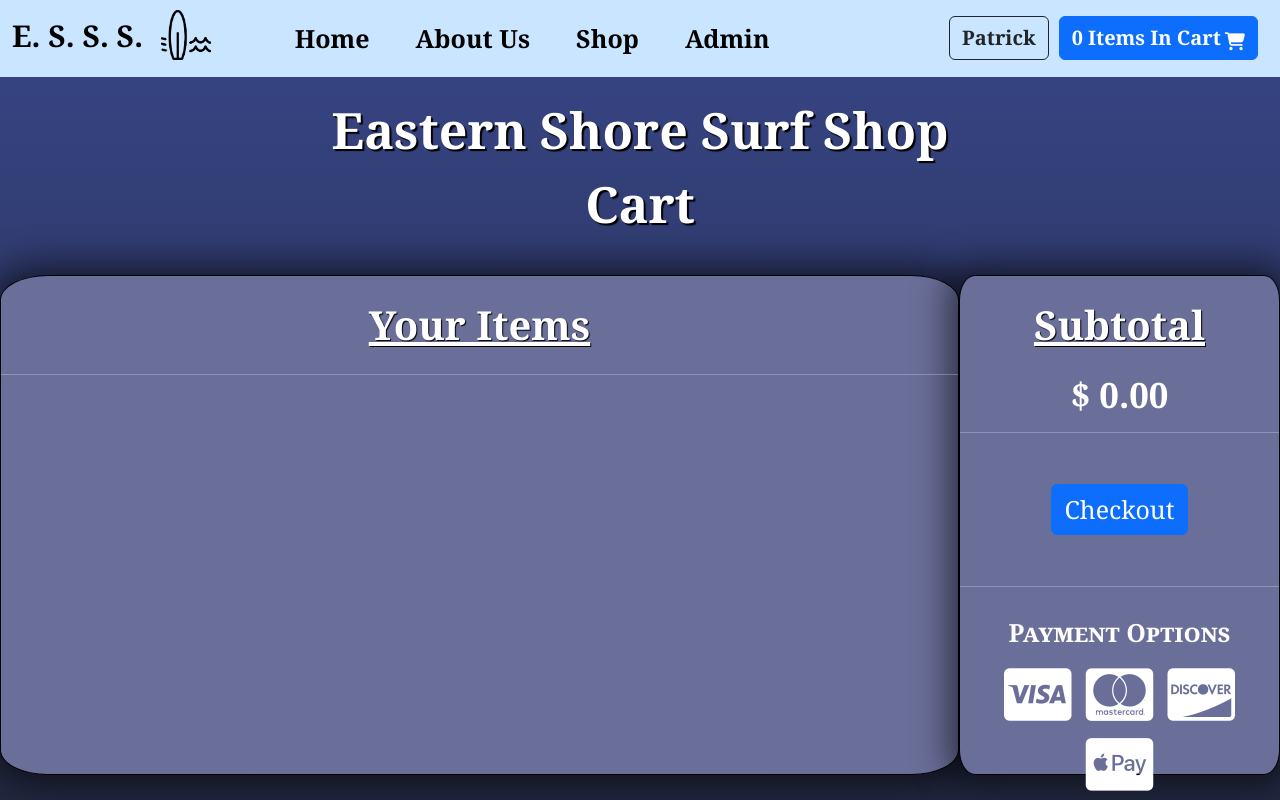
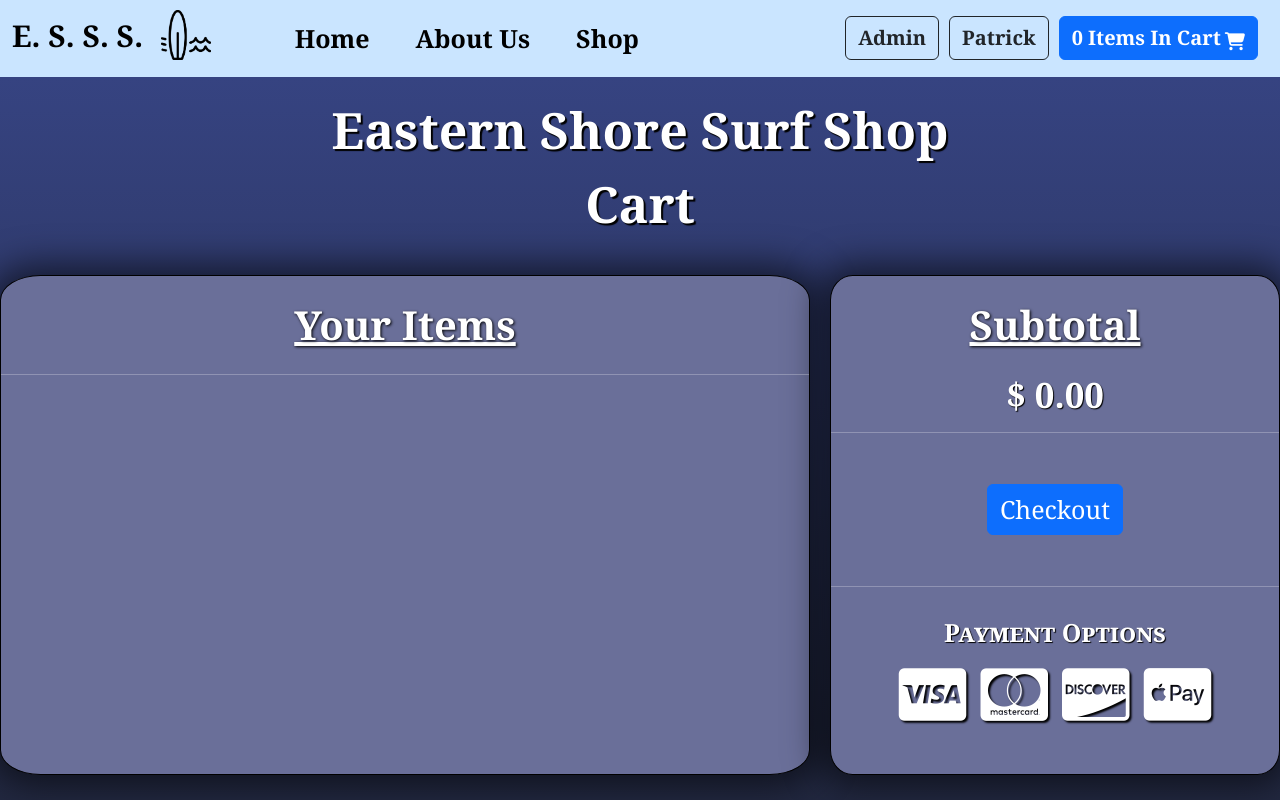
Before and after one commit to patrickryan331/onlineStore, a React (Create React App) app in the folder app/: page /cart in a window 1280 px wide. Shown: the top 800 px of the page. Built offline with nearby package versions, Linux system fonts and the light colour scheme.

Commit message:
usenavigate function, changed navbar admin, added media query to cart, css edits

```diff
--- a/app/src/components/navbar.jsx
+++ b/app/src/components/navbar.jsx
@@ -1,6 +1,6 @@
 import './styles/navbar.css'
 import { useContext } from 'react';
-import { Link } from 'react-router-dom';
+import { Link, useNavigate } from 'react-router-dom';
 import DataContext from '../state/datacontext';
 
 
@@ -10,6 +10,13 @@ function Navbar() {
     const user = useContext(DataContext).user;
     const cart = useContext(DataContext).cart;
 
+
+    const navigate = useNavigate();
+
+    const navigateToTop = (path) => {
+        navigate(path);
+        window.scrollTo(0, 0);
+    };
 
 return (
     <nav className="navbar navbar-expand-lg" >
@@ -40,18 +47,15 @@ return (
             <Link className="nav-link active" aria-current="page" to="/catalog">
                 Shop
             </Link>
-            <Link className="nav-link active" aria-current="page" to="/admin">
-                Admin
-            </Link>
             </li>
         </ul>
         <form className="d-flex" role="search">
 
+        <button className="btn btn-outline-dark" onClick={() => navigateToTop('/admin')}>
+                        Admin
+                    </button>
+
                 <button className='btn btn-outline-dark'>{user.name}</button>
-
-
-            {/* this was a search bar */}
-            {/* <input className="form-control me-2" type="search" placeholder="Search" aria-label="Search" /> */}
 
 
 
--- a/app/src/pages/admin.jsx
+++ b/app/src/pages/admin.jsx
@@ -69,9 +69,9 @@ function Admin() {
                             <label className='form-label'>Price</label>
                             <input onBlur={handleProduct} name='price' type="number" className="form-control" />
 
-                            <label className='form-label'>Catagory</label>
+                            <label className='form-label category'>Category</label>
                             <select onBlur={handleProduct} className='form-select' name="catagory">
-                            <option value="Surfboards">-- Choose a Catagory --</option>
+                            <option value="Surfboards">-- Choose a Category --</option>
                             <option value="Surfboards">Surfboard</option>
                             <option value="Surf Wax">Surf Wax</option>
                             <option value="Wetsuits">Wetsuit</option>
@@ -81,8 +81,6 @@ function Admin() {
                         <button  onClick={saveProduct} className="btn btn-primary">Save Product</button>
 
                     </div>
-
-
 
 
                     <div className='sec-coupons'>
--- a/app/src/pages/cart.jsx
+++ b/app/src/pages/cart.jsx
@@ -1,9 +1,9 @@
 import './styles/cart.css'
-import { useContext } from 'react';
+import { useContext, useState } from 'react';
 import DataContext from '../state/datacontext';
 
 
-function Cart() {
+function Cart(props) {
 
     const cart = useContext(DataContext).cart;
 
@@ -34,18 +34,16 @@ function Cart() {
                         <div className='cartProduct'>
                             <img src={"/images/" + prod.image} alt="" />
                             <h5> {prod.title} </h5>
-                            <label> {prod.quantity} </label>
-                            <label>$ {prod.price} </label>
-                            <h6 className='totalPrice'>$ {(prod.price) * (prod.quantity)} </h6>
+                            <label>${prod.price} </label>
+                            <label>x{prod.quantity} </label>
+                            <h6 className='totalPrice'>$ {((prod.price) * (prod.quantity)).toFixed(2)} </h6>
                             <button className='btn btn-sm btn-danger deleteButton'>Remove</button>
-
                         </div>
                     )}
 
 
 
                 </div>
-
 
 
 
--- a/app/src/pages/home.jsx
+++ b/app/src/pages/home.jsx
@@ -1,24 +1,28 @@
 import "./styles/home.css"
-import { Link } from 'react-router-dom';
+import { Link, useNavigate } from 'react-router-dom';
 
 
 function Home() {
+
+
+    const navigate = useNavigate();
+
+    const navigateToTop = (path) => {
+        navigate(path);
+        window.scrollTo(0, 0);
+    };
+
+
     return (
         <div className='home page'>
             <h1>Welcome to Eastern Shore Surf Shop</h1>
             <img className="shopImg" src="/images/homeBackground.jpg" alt="" />
 
-
-            {/* <div className="home-top">
-
-                <h2>When The Surf Is Up, The Vibes Are Up !</h2>
-            </div> */}
-
             <div className="home-bottom">
                 <h1>Our Mission</h1>
                 <h3>Eastern Shore Surf Shop is dedicated to providing quality and affordable surfboards and gear for all ages, as well as surf classes throughout the summer. Come by the shop to check out our weekly specials!</h3>
                 <Link to="/about">
-                    <button className="btn btn-primary">
+                    <button className="btn btn-primary" onClick={() => navigateToTop('/about')}>
                         About Us
                     </button>
                 </Link>
@@ -29,7 +33,7 @@ function Home() {
                 <h2>New and Trendy Surfboards and Gear</h2>
                 <h3>Check out our latest collections and discover what's new in the surf world</h3>
                 <Link to="/catalog">
-                    <button className="btn btn-primary">
+                    <button className="btn btn-primary" onClick={() => navigateToTop('/catalog')}>
                         View Our Catalog
                     </button>
                 </Link>
--- a/app/src/pages/styles/about.css
+++ b/app/src/pages/styles/about.css
@@ -60,7 +60,7 @@
 }
 
 .about img {
-    width: 35%;
+    width: 40%;
     margin-bottom: 20px;
     border: 2px solid black;
     border-radius: 10%;
--- a/app/src/pages/styles/admin.css
+++ b/app/src/pages/styles/admin.css
@@ -26,6 +26,7 @@
 .admin .admin-container {
     display: flex;
     color: white;
+    padding:5px;
 }
 
 .admin .sec-products {
@@ -75,6 +76,7 @@
     max-width: 550px;
     margin-right: auto;
     margin-left: auto;
+    font-size: 20px;
 }
 
 .admin select {
@@ -87,4 +89,9 @@
     margin-bottom: 150px;
     margin-left: 10px;
     margin-right: 10px;
+    gap: 10px;
 }
+
+.admin select {
+    font-size: 20px ;
+}
--- a/app/src/pages/styles/cart.css
+++ b/app/src/pages/styles/cart.css
@@ -7,10 +7,12 @@
 .cart .cartContainer {
     display: flex;
     margin-bottom: 20px;
+    justify-content: space-between;
+    gap: 20px;
 }
 
 .cart .cartList {
-    flex: 3;
+    flex: 1;
     background-color: rgb(106, 111, 153);
     border: 1px solid black;
     border-radius: 5%;
@@ -29,7 +31,7 @@
     border-radius: 5%;
     margin: 30px auto 30px auto;
     max-width: 450px;
-    max-height: 500px;
+    max-height: 550px;
     -webkit-box-shadow: 0px 0px 34px 11px rgba(0,0,0,0.56);
     -moz-box-shadow: 0px 0px 34px 11px rgba(0,0,0,0.56);
     box-shadow: 0px 0px 34px 11px rgba(0,0,0,0.56);
@@ -48,31 +50,36 @@
     margin-bottom: 25px;
     font-weight: 800;
     font-size: 40px;
-    text-shadow: 1px 1px 1px rgb(0, 0, 0);
+    text-shadow: 1px 1px 3px rgb(0, 0, 0);
     text-decoration: underline;
 }
 
 .cart h3 {
     font-size: 35px;
     font-weight: 600;
+    text-shadow: 1px 1px 1px rgb(0, 0, 0);
 }
 
 .cart h4 {
     font-size: 25px;
     font-weight: 600;
     font-variant: small-caps;
+    text-shadow: 1px 1px 1px rgb(0, 0, 0);
 }
 
 .cart h5 {
     margin-top: 10px;
-    font-weight: 400;
-    font-size: 25px;
+    font-weight: 600;
+    font-size: 29px;
     flex: 2;
+    margin-right: 20px;
+    text-shadow: 1px 1px 1px rgb(0, 0, 0);
 }
 
 .cart h6 {
     flex: 3;
-    font-size: 25px;
+    font-size: 30px;
+    text-shadow: 1px 1px 1px rgb(0, 0, 0);
 }
 
 .cart .deleteButton {
@@ -95,14 +102,16 @@
     margin: 30px 10px 30px 10px;
     display: flex;
     align-items: center;
-    border: 1px solid rgb(48, 45, 45);
+    border: 1.5px solid rgb(48, 45, 45);
     border-radius: 15px;
     padding: 20px;
 }
 
 .cart label {
     flex: 1;
-    font-size: 25px;
+    font-size: 27px;
+    font-weight: 600;
+    text-shadow: 1px 1px 1px rgb(0, 0, 0);
 }
 
 .cart .totalPrice {
@@ -122,5 +131,22 @@
 
 .cart i {
     font-size: 60px;
-    margin: 10px 5px 0 5px;
+    margin: 10px 5px 20px 5px;
+    text-shadow: 2px 2px 2px rgb(0, 0, 0);
 }
+
+.cart .empty-space {
+    padding: 10px;
+}
+
+
+/* Media query for smaller screens */
+@media (max-width: 768px) {
+    .cartContainer {
+        flex-direction: column;
+    }
+
+    .cartMenu {
+        width: 100%;
+    }
+}
```
Also changed, not shown: 1 other file (tests, documents, lock files or other folders). Lines whose indentation alone changed are shown as unchanged.
